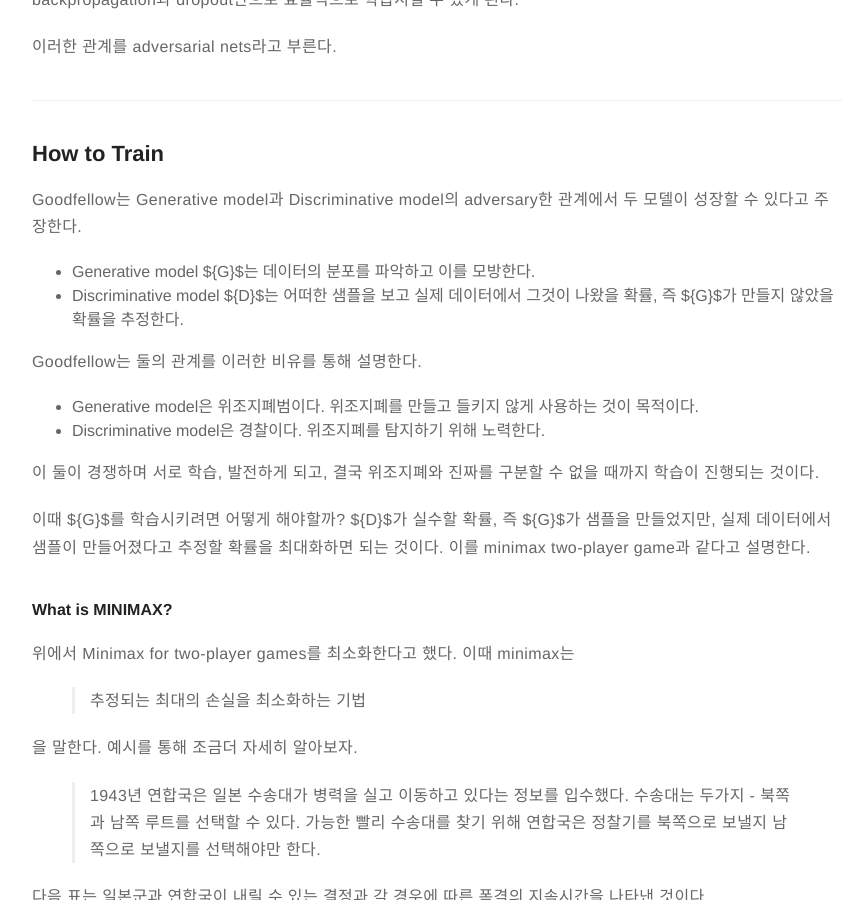
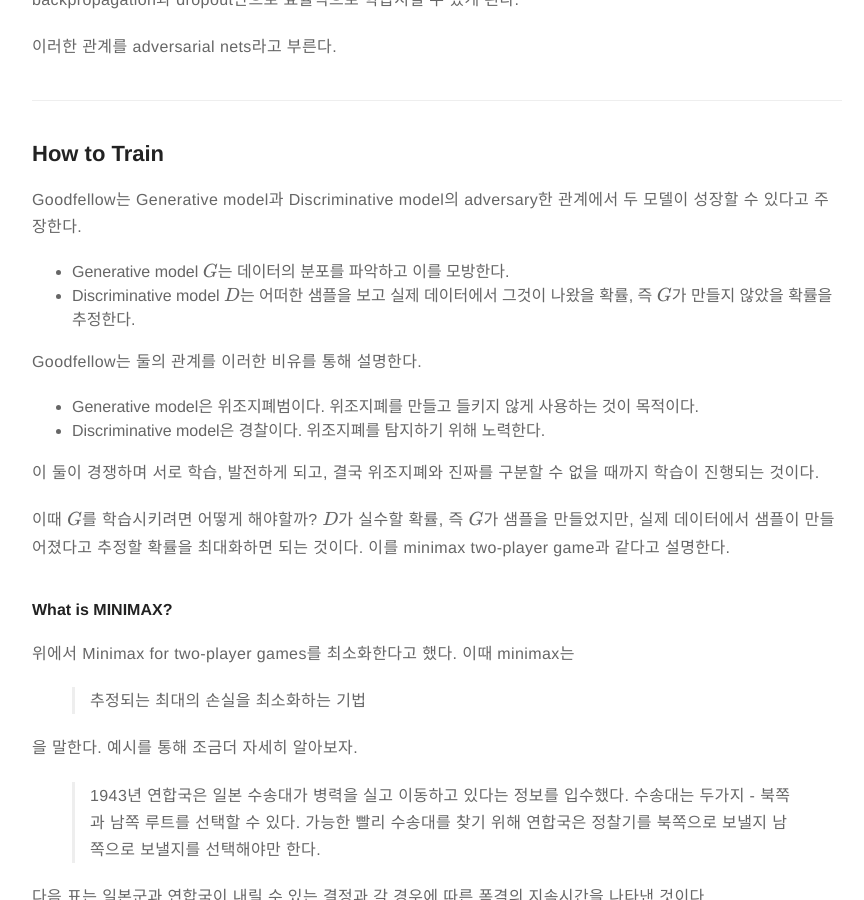
Before and after one commit to wkimdev/angrypark.github.io, a Jekyll site: the page built from _posts/2017-07-21-First-GAN.markdown, in a window 1280 px wide and 900 px high, scrolled down 1630 px. Shown: the whole window, without its empty margins (203-1067 px from the left). Built offline with Jekyll 4.4.1, drawn with Linux system fonts in a browser that asks for light colours; Markdown is read by kramdown in place of the engine named in the settings; formulas are drawn with MathJax 3; comment, search, counter and statistics services are not loaded.

Commit message:
170721-mathjax-4

```diff
--- a/_posts/2017-07-21-First-GAN.markdown
+++ b/_posts/2017-07-21-First-GAN.markdown
@@ -59,8 +59,8 @@ Ian Goodfellow는 다층신경망(Multilayer Perceptron, 이하 MLP) 즉 딥러
 
 Goodfellow는 Generative model과 Discriminative model의 adversary한 관계에서 두 모델이 성장할 수 있다고 주장한다.
 
-- Generative model ${G}$는 데이터의 분포를 파악하고 이를 모방한다.
-- Discriminative model ${D}$는 어떠한 샘플을 보고 실제 데이터에서 그것이 나왔을 확률, 즉 ${G}$가 만들지 않았을 확률을 추정한다.
+- Generative model $${G}$$는 데이터의 분포를 파악하고 이를 모방한다.
+- Discriminative model $${D}$$는 어떠한 샘플을 보고 실제 데이터에서 그것이 나왔을 확률, 즉 $${G}$$가 만들지 않았을 확률을 추정한다.
 
 Goodfellow는 둘의 관계를 이러한 비유를 통해 설명한다.
 
@@ -69,7 +69,7 @@ Goodfellow는 둘의 관계를 이러한 비유를 통해 설명한다.
 
 이 둘이 경쟁하며 서로 학습, 발전하게 되고, 결국 위조지폐와 진짜를 구분할 수 없을 때까지 학습이 진행되는 것이다.
 
-이때 ${G}$를 학습시키려면 어떻게 해야할까? ${D}$가 실수할 확률, 즉 ${G}$가 샘플을 만들었지만, 실제 데이터에서 샘플이 만들어졌다고 추정할 확률을 최대화하면 되는 것이다. 이를 minimax two-player game과 같다고 설명한다.
+이때 $${G}$$를 학습시키려면 어떻게 해야할까? $${D}$$가 실수할 확률, 즉 $${G}$$가 샘플을 만들었지만, 실제 데이터에서 샘플이 만들어졌다고 추정할 확률을 최대화하면 되는 것이다. 이를 minimax two-player game과 같다고 설명한다.
 
 #### What is MINIMAX?
 
@@ -83,6 +83,7 @@ Goodfellow는 둘의 관계를 이러한 비유를 통해 설명한다.
 > 1943년 연합국은 일본 수송대가 병력을 실고 이동하고 있다는 정보를 입수했다. 수송대는 두가지 - 북쪽과 남쪽 루트를 선택할 수 있다. 가능한 빨리 수송대를 찾기 위해 연합국은 정찰기를 북쪽으로 보낼지 남쪽으로 보낼지를 선택해야만 한다.
 
 다음 표는 일본군과 연합국이 내릴 수 있는 결정과 각 경우에 따른 폭격의 지속시간을 나타낸 것이다.
+  <center>
   <table border="0">
   <tbody>
     <tr>
@@ -107,6 +108,7 @@ Goodfellow는 둘의 관계를 이러한 비유를 통해 설명한다.
     </tr>
     </tbody>
 </table>
+</center>
 
 이 표에 따르면 일본군이 남쪽으로 가고, 연합군이 북쪽으로 정찰기를 보낸다면, 수송대가 2일 동안 폭격을 받을 것임을 나타낸다.
 
@@ -180,7 +182,7 @@ $${G}$$는 $${p_g}$$가 큰 값을 가지는 영역에서 수축하고, 작은
 
 이때 학습 초기에 식 1은 $${G}$$를 적절히 학습시킬 수 있는 gradient를 주지 못한다. $${G}$$는 실제 데이터와 많은 차이가 있게 되고, $${D}$$는 쉽게 sample을 구분할 수 있게 된다. 이러한 경우 $$log(1-D(G(z)))$$은 saturate하게 된다.
 
-<h6>saturate?</h6> 활성화 함수로 sigmoid를 가지는 아주 깊은 MLP의 경우를 생각해보자. 학습을 거치며 값들은 0이나 1에 가까워지게 되고 vanishing gradient문제가 발생하게 된다. 따라서 더이상 학습이 진행되지 않거나, 아주 느리게 진행된다. 이러한 경우를 neuron이 saturate되었다고 한다.
+<h4>saturate?</h4> 활성화 함수로 sigmoid를 가지는 아주 깊은 MLP의 경우를 생각해보자. 학습을 거치며 값들은 0이나 1에 가까워지게 되고 vanishing gradient문제가 발생하게 된다. 따라서 더이상 학습이 진행되지 않거나, 아주 느리게 진행된다. 이러한 경우를 neuron이 saturate되었다고 한다.
 
 즉 학습이 적절하게 일어나지 않을 수도 있다. 따라서 $$[log(1-D(G(z)))]$$를 최소화하는 대신, $$log{D(G(z))}$$를 최대화하도록 학습시킨다.
 
```
